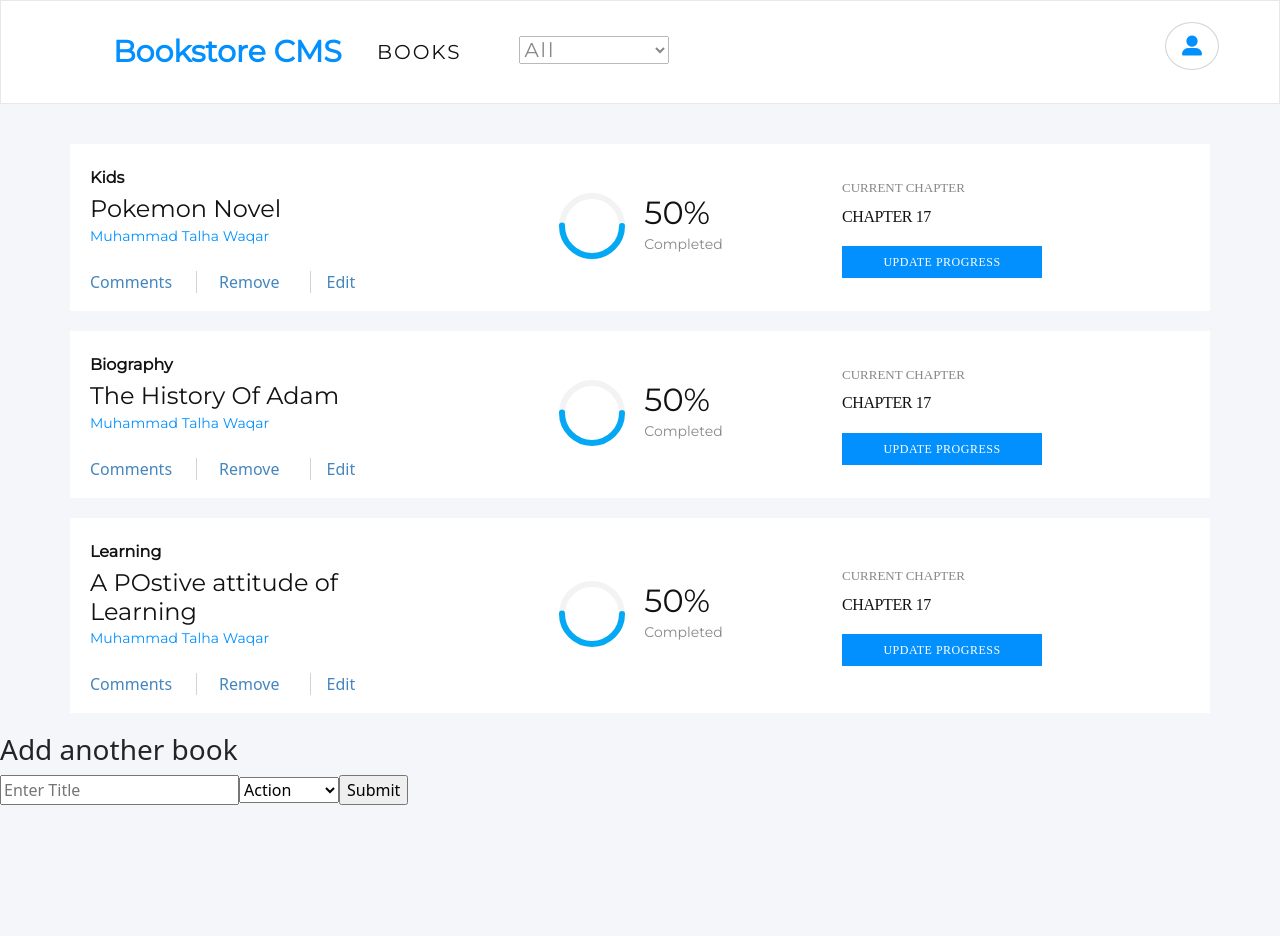
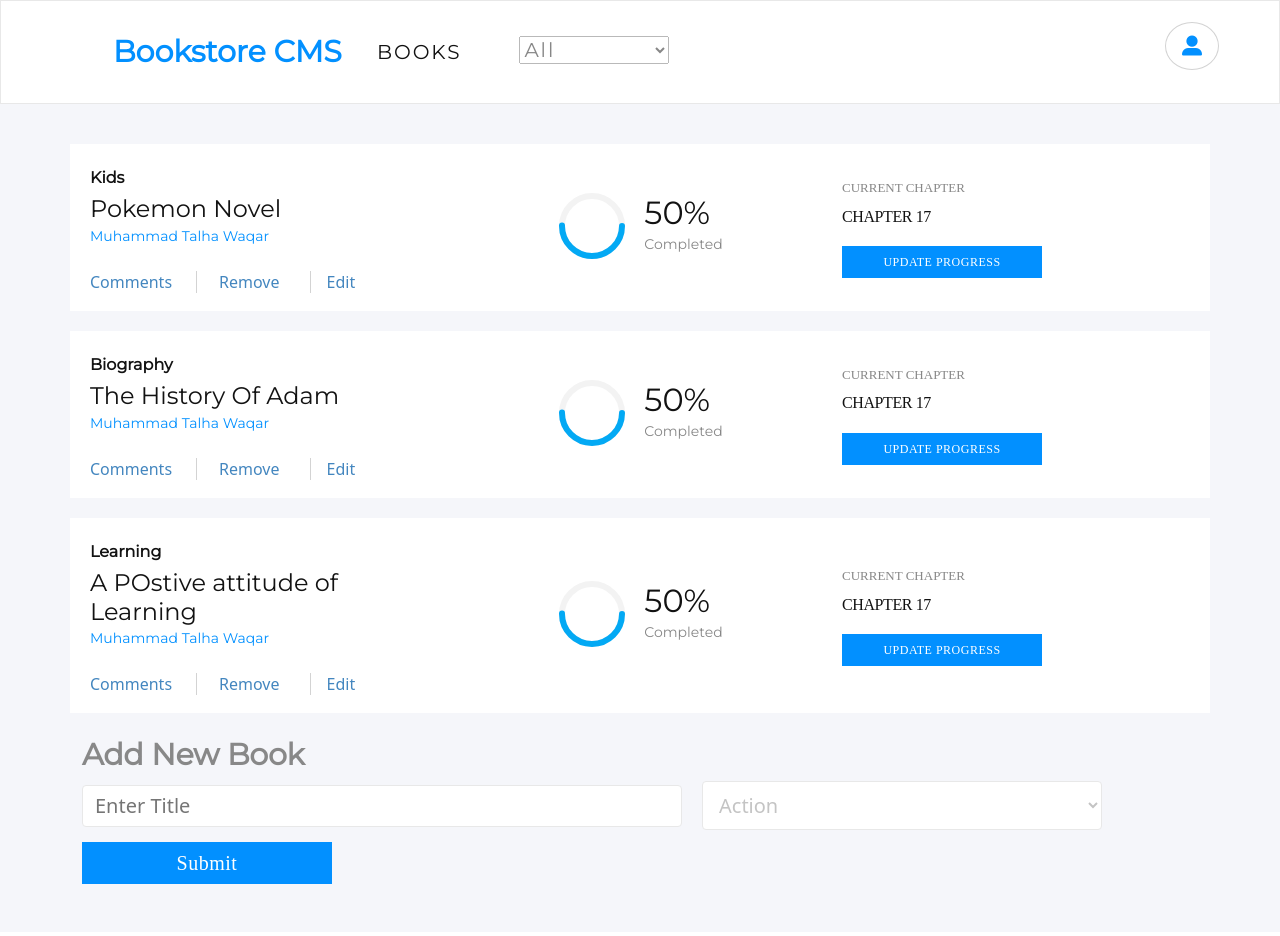
Before and after one commit to talhawaqar/Bookstore-cms, a React (Create React App) app: page / in a window 1280 px wide. Shown: the top 936 px of the page. Before the commit the page ends 805 px from the top, so only its background shows below. Built offline with nearby package versions, Linux system fonts and the light colour scheme.

Commit message:
update form design

```diff
--- a/src/components/App.css
+++ b/src/components/App.css
@@ -164,3 +164,53 @@
   margin-top: 12px;
   border: none;
 }
+
+.form-container h3 {
+  font-family: Montserrat;
+  font-size: 30px;
+  font-weight: bold;
+  letter-spacing: -0.18px;
+  color: #888888;
+}
+
+.form-container input[type="text"] {
+  width: 600px;
+  font-size: 20px;
+  border-radius: 4px;
+  background-color: #fff;
+  border: solid 1px #e8e8e8;
+  padding: 5px 12px;
+  display: inline-block;
+  color: #c4c4c4;
+  margin-right: 20px;
+}
+
+.form-container select {
+  width: 400px;
+  font-size: 20px;
+  border-radius: 4px;
+  background-color: #fff;
+  border: solid 1px #e8e8e8;
+  padding: 9px 12px;
+  display: inline-block;
+  color: #c4c4c4;
+  margin-right: 20px;
+}
+
+.form-container input[type="submit"] {
+  font-family: RobotoSlab;
+  width: 250px;
+  padding: 6px;
+  font-size: 20px;
+  font-weight: 300;
+  letter-spacing: 0.5px;
+  text-align: center;
+  color: #fff;
+  background-color: #0290ff;
+  margin-top: 12px;
+  border: none;
+}
+
+.footer h3 {
+  color: #c4c4c4;
+}
--- a/src/components/App.js
+++ b/src/components/App.js
@@ -1,12 +1,14 @@
 import React from 'react';
 import BookForm from '../containers/BookForm';
 import BookList from '../containers/BookList';
+import Footer from './Footer';
 import './App.css';
 
 const App = () => (
   <div>
     <BookList />
     <BookForm />
+    <Footer />
   </div>
 );
 
--- /dev/null
+++ b/src/components/Footer.js
@@ -0,0 +1,9 @@
+import React from 'react';
+
+const Footer = () => (
+  <div className="footer text-center container-flued bg-white">
+    <h3>Made by Muhammad Talha Waqar</h3>
+  </div>
+);
+
+export default Footer;
--- a/src/containers/BookForm.js
+++ b/src/containers/BookForm.js
@@ -33,8 +33,8 @@ class BookForm extends React.Component {
   render() {
     const { title } = this.state;
     return (
-      <div>
-        <h3>Add another book</h3>
+      <div className="form-container mt-4 mb-5 container">
+        <h3>Add New Book</h3>
         <form onSubmit={this.onFormSubmit}>
           <input
             onChange={this.handleChange}
```
